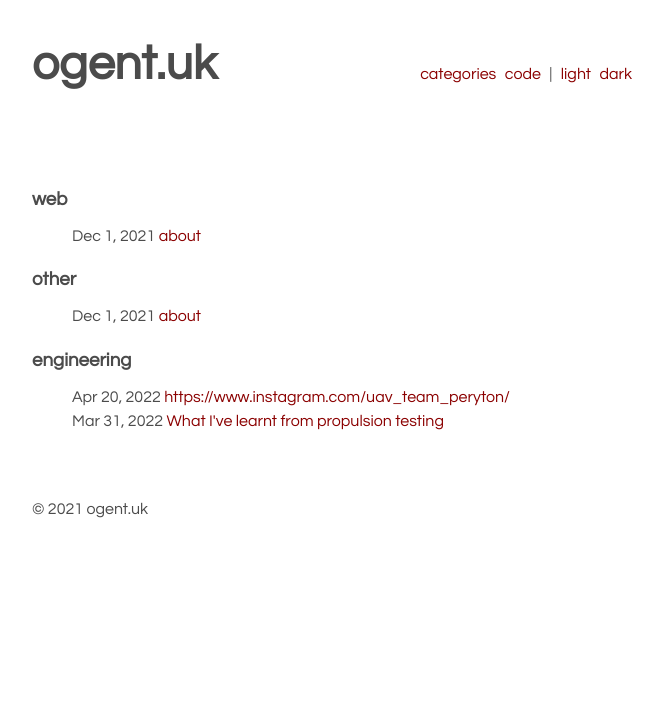
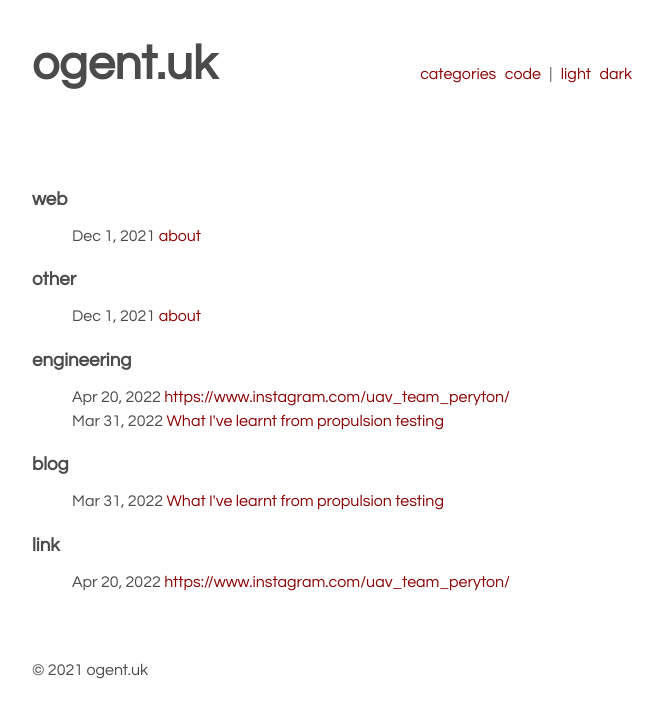
Before and after one commit to o-gent/o-gent.github.io, a Jekyll site: the page built from categories.html, in a window 1280 px wide. Shown: the top 718 px of the page, without its empty margins (308-971 px from the left). Built offline with Jekyll 4.4.1, drawn with Linux system fonts in a browser that asks for light colours.

Commit message:
signify blog / link more

```diff
--- a/_posts/2022-03-31-what-ive-learnt-from-propulsion-testing.md
+++ b/_posts/2022-03-31-what-ive-learnt-from-propulsion-testing.md
@@ -1,5 +1,5 @@
 ---
 layout: post
 title: What I've learnt from propulsion testing
-tags: engineering
+tags: engineering blog
 ---
--- a/_posts/2022-04-20-link-team-peryton-instagram.md
+++ b/_posts/2022-04-20-link-team-peryton-instagram.md
@@ -1,4 +1,4 @@
 ---
 title: https://www.instagram.com/uav_team_peryton/
-tags: engineering
+tags: engineering link
 ---
--- a/index.html
+++ b/index.html
@@ -14,10 +14,16 @@ layout: default
             <span class="post-meta">{{ post.date | date: "%b %-d, %Y" }}</span>
 
             {%- if post.title contains 'https://' -%}
+                <span>
+                    🔗
+                </span>
                 <a href="{{ post.title }}" target="_blank">
                     {{ post.title }}
                 </a>
             {%- else -%}
+                <span>
+                    📝
+                </span>
                 <a class="post-link" href="{{ post.url | relative_url }}">
                     {{ post.title | escape }}
                 </a>
```
